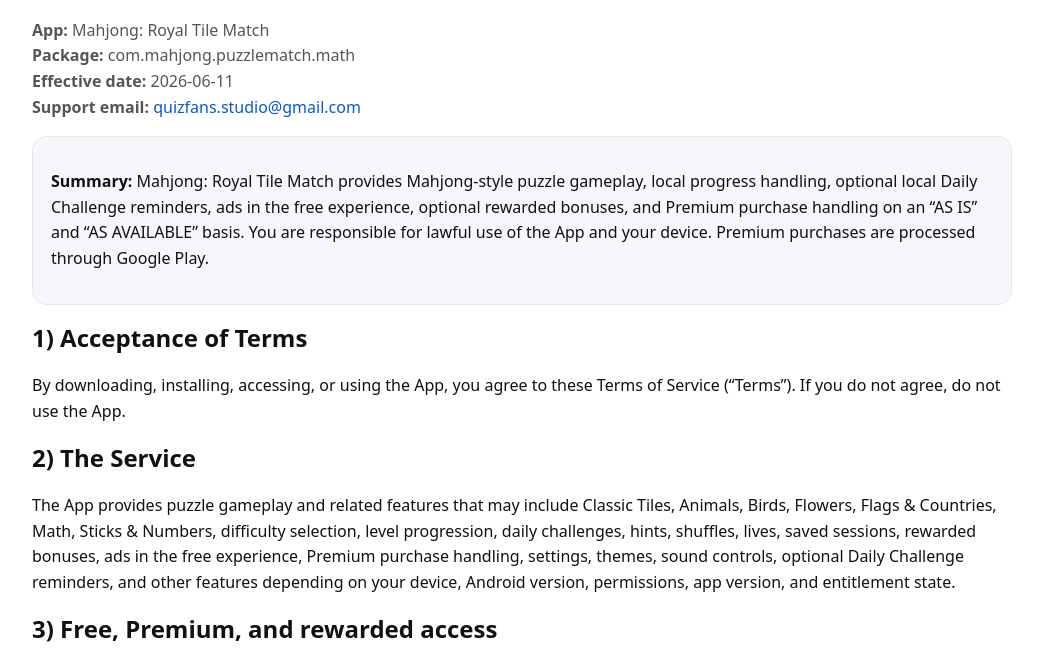
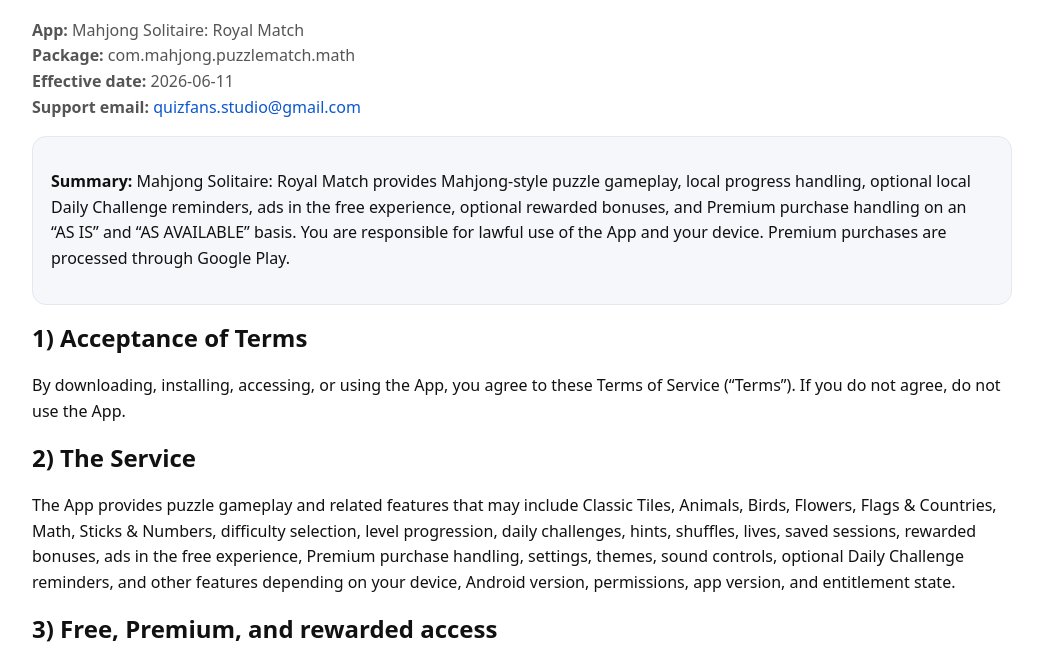
Before and after one commit to QuizFansStudio/Mahjong-Puzzle-Match, a plain HTML site: page terms.html in a window 1280 px wide. Shown: the part 82-743 px from the top of the page, without its empty margins (118-1161 px from the left). Drawn offline with Linux system fonts and the light colour scheme.

Commit message:
Update Mahjong branding to Mahjong Solitaire: Royal Match

```diff
--- a/terms.html
+++ b/terms.html
@@ -3,24 +3,26 @@
 <head>
   <meta charset="utf-8" />
   <meta name="viewport" content="width=device-width,initial-scale=1" />
-  <title>Terms of Service - Mahjong: Royal Tile Match</title>
+  <title>Terms of Service - Mahjong Solitaire: Royal Match</title>
+  <meta name="description" content="Terms of Service for Mahjong Solitaire: Royal Match, package com.mahjong.puzzlematch.math, by Quiz Fans Studio." />
   <style>
     body{font-family:system-ui,-apple-system,Segoe UI,Roboto,Arial,sans-serif;max-width:980px;margin:40px auto;padding:0 18px;line-height:1.6;color:#111}
     h1,h2,h3{line-height:1.2}.muted{color:#555}.card{background:#f6f7fb;border:1px solid #e6e8f0;border-radius:14px;padding:16px 18px;margin:14px 0}
     ul{padding-left:20px}a{color:#0b57d0;text-decoration:none}a:hover{text-decoration:underline}hr{border:none;border-top:1px solid #e6e8f0;margin:28px 0}
   </style>
+  <link rel="canonical" href="https://quizfansstudio.github.io/Mahjong-Puzzle-Match/terms.html" />
 </head>
 <body>
   <h1>Terms of Service</h1>
   <p class="muted">
-    <strong>App:</strong> Mahjong: Royal Tile Match<br/>
+    <strong>App:</strong> Mahjong Solitaire: Royal Match<br/>
     <strong>Package:</strong> com.mahjong.puzzlematch.math<br/>
     <strong>Effective date:</strong> 2026-06-11<br/>
     <strong>Support email:</strong> <a href="mailto:quizfans.studio@gmail.com">quizfans.studio@gmail.com</a>
   </p>
 
   <div class="card">
-    <p><strong>Summary:</strong> Mahjong: Royal Tile Match provides Mahjong-style puzzle gameplay, local progress handling, optional local Daily Challenge reminders, ads in the free experience, optional rewarded bonuses, and Premium purchase handling on an “AS IS” and “AS AVAILABLE” basis. You are responsible for lawful use of the App and your device. Premium purchases are processed through Google Play.</p>
+    <p><strong>Summary:</strong> Mahjong Solitaire: Royal Match provides Mahjong-style puzzle gameplay, local progress handling, optional local Daily Challenge reminders, ads in the free experience, optional rewarded bonuses, and Premium purchase handling on an “AS IS” and “AS AVAILABLE” basis. You are responsible for lawful use of the App and your device. Premium purchases are processed through Google Play.</p>
   </div>
 
   <h2>1) Acceptance of Terms</h2>
```
